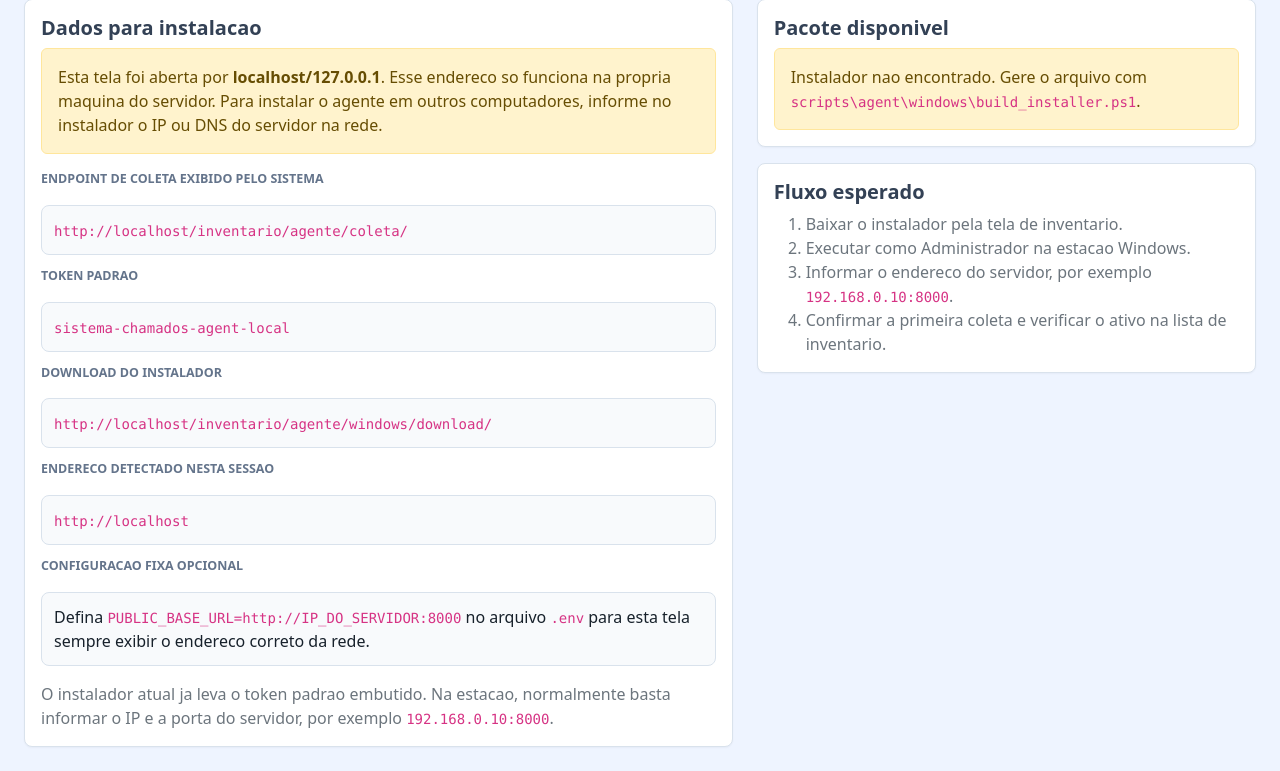
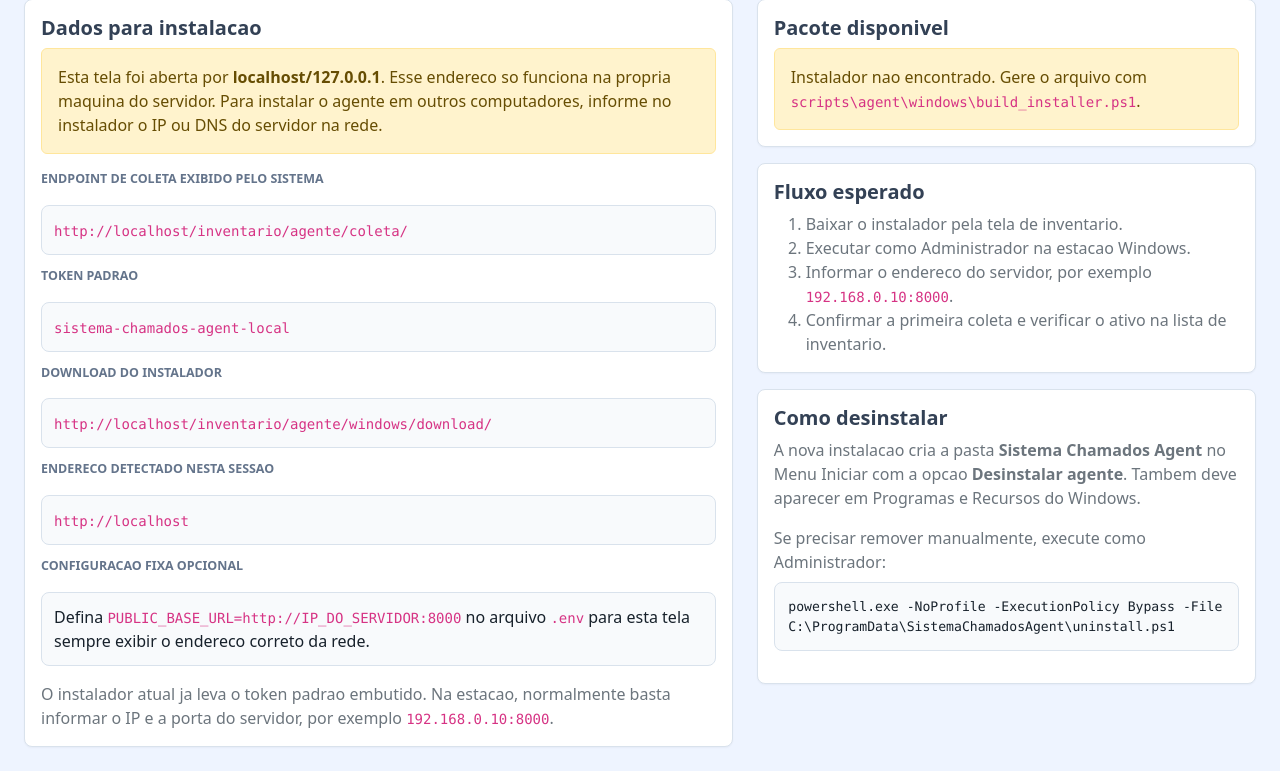
Before and after one commit to mcetrangolo/sistema_chamados, a Django app: page /inventario/agente/configuracao/ in a window 1280 px wide. Shown: the part 203-974 px from the top of the page. Run offline with Django 5.2, Linux system fonts and the light colour scheme; the visitor is signed in with stand-in values (Sample User, id 1); data comes from the database, SQL or seed files in the repository.

Commit message:
Adiciona opcao de desinstalar agente

```diff
--- a/templates/inventario/agente_config.html
+++ b/templates/inventario/agente_config.html
@@ -76,6 +76,15 @@
         <li>Confirmar a primeira coleta e verificar o ativo na lista de inventario.</li>
       </ol>
     </section>
+    <section class="detail-section">
+      <h2 class="h5">Como desinstalar</h2>
+      <p class="text-secondary">
+        A nova instalacao cria a pasta <strong>Sistema Chamados Agent</strong> no Menu Iniciar com a opcao
+        <strong>Desinstalar agente</strong>. Tambem deve aparecer em Programas e Recursos do Windows.
+      </p>
+      <p class="text-secondary mb-2">Se precisar remover manualmente, execute como Administrador:</p>
+      <pre class="backup-command">powershell.exe -NoProfile -ExecutionPolicy Bypass -File C:\ProgramData\SistemaChamadosAgent\uninstall.ps1</pre>
+    </section>
   </div>
 </div>
 {% endblock %}
```
Also changed, not shown: 2 other files.
